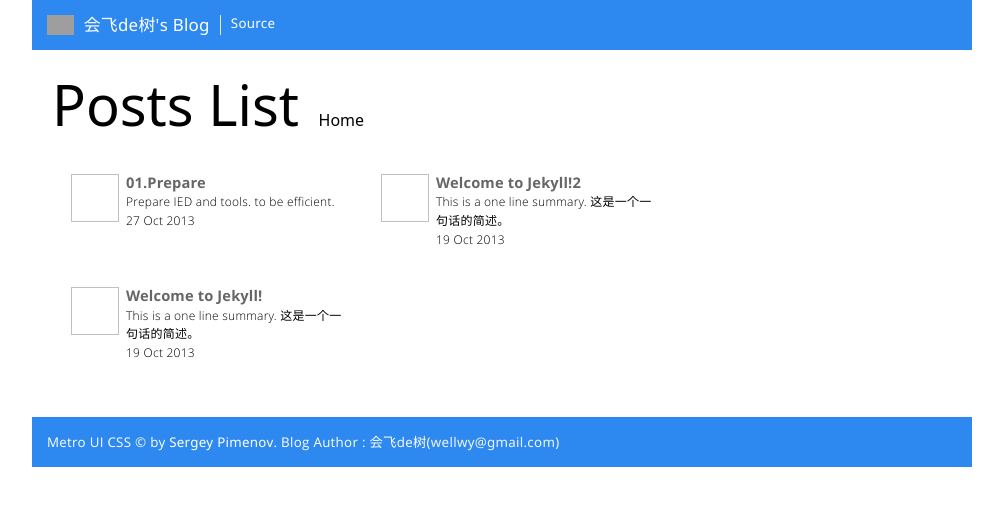
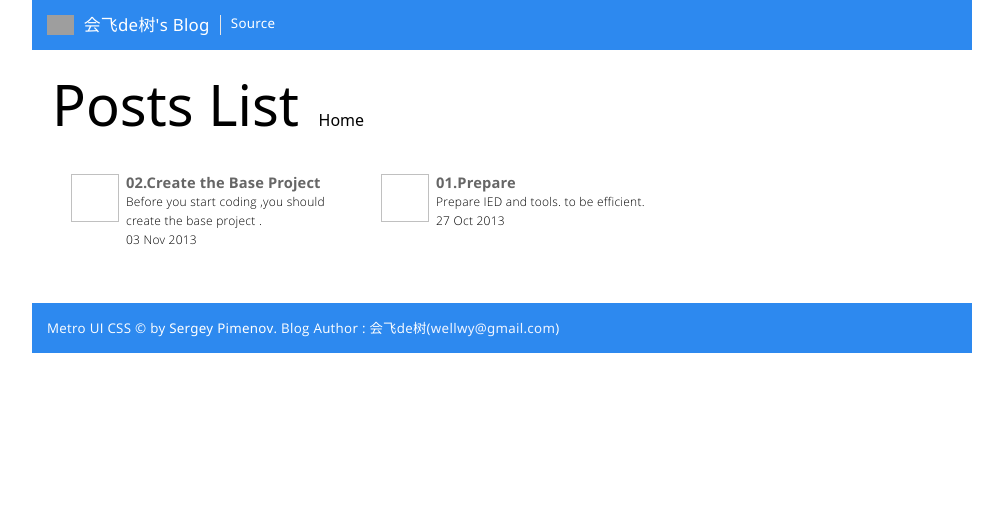
Before and after one commit to wellwy/Blog, a Jekyll site: the page built from index.html, in a window 1280 px wide. Shown: the top 506 px of the page, without its empty margins (138-1141 px from the left). Built offline with Jekyll 4.4.1, drawn with Linux system fonts in a browser that asks for light colours; Markdown is read by kramdown in place of the engine named in the settings; grey boxes are pictures that could not be loaded.

Commit message:
add a new post

```diff
--- a/_config.yml
+++ b/_config.yml
@@ -11,3 +11,4 @@ author :
 
 baseurl : /Blog
 homepage : /index.html
+graphs : /Blog/include/graphs
--- a/_posts/2013-10-19-welcome-to-jekyll.markdown
+++ /dev/null
@@ -1,25 +0,0 @@
----
-layout: post_m
-title:  "Welcome to Jekyll!"
-date:   2013-10-19 22:23:10
-categories: jekyll
-summary: This is a one line summary. 这是一个一句话的简述。
----
-
-You'll find this post in your `_posts` directory - edit this post and re-build (or run with the `-w` switch) to see your changes!
-To add new posts, simply add a file in the `_posts` directory that follows the convention: YYYY-MM-DD-name-of-post.ext.
-
-Jekyll also offers powerful support for code snippets:
-
-{% highlight ruby %}
-def print_hi(name)
-  puts "Hi, #{name}"
-end
-print_hi('Tom')
-#=> prints 'Hi, Tom' to STDOUT.
-{% endhighlight %}
-
-Check out the [Jekyll docs][jekyll] for more info on how to get the most out of Jekyll. File all bugs/feature requests at [Jekyll's GitHub repo][jekyll-gh].
-
-[jekyll-gh]: https://github.com/mojombo/jekyll
-[jekyll]:    http://jekyllrb.com
--- a/_posts/2013-10-21-your-filename.md
+++ /dev/null
@@ -1,11 +0,0 @@
----
-layout: post_m
-title:  "Welcome to Jekyll!2"
-date:   2013-10-19 22:23:10
-categories: jekyll
-summary: This is a one line summary. 这是一个一句话的简述。
----
-
-## A New Post
-
-Enter text in [Markdown](http://daringfireball.net/projects/markdown/). Use the toolbar above, or click the **?** button for formatting help.
--- /dev/null
+++ b/_posts/2013-11-03-Create.md
@@ -0,0 +1,32 @@
+---
+layout: post_m
+title:  "02.Create the Base Project"
+date:   2013-11-03 22:40:13
+categories: gae
+summary: Before you start coding ,you should create the base project .
+---
+
+## Details
+
+1. click the `Google Button` ,choose  `New Web Application Project`.
+
+    ![New Web Application Project][new_project]
+
+2. Input the project `informations`
+
+    ![informations][]
+
+    **Attention**
+
+  * Do Not select the `Use Google Web Tookit`
+  * Select the `Use Google App Engine`
+  * In my Demo ,I'm **not** select the `Generate project sample code`.If it's your first time use GAE Project ,you can choose it as a sample.
+
+3. finished! You see ,it's easy.
+
+
+## Convert
+
+
+[new_project]:{{site.graphs}}/gae/new_project.jpg
+[informations]:{{site.graphs}}/gae/informations.jpg
```
Also changed, not shown: include/graphs/gae/new_project.jpg (renamed from include/graphs/gae/New Web Application Project.jpg).
